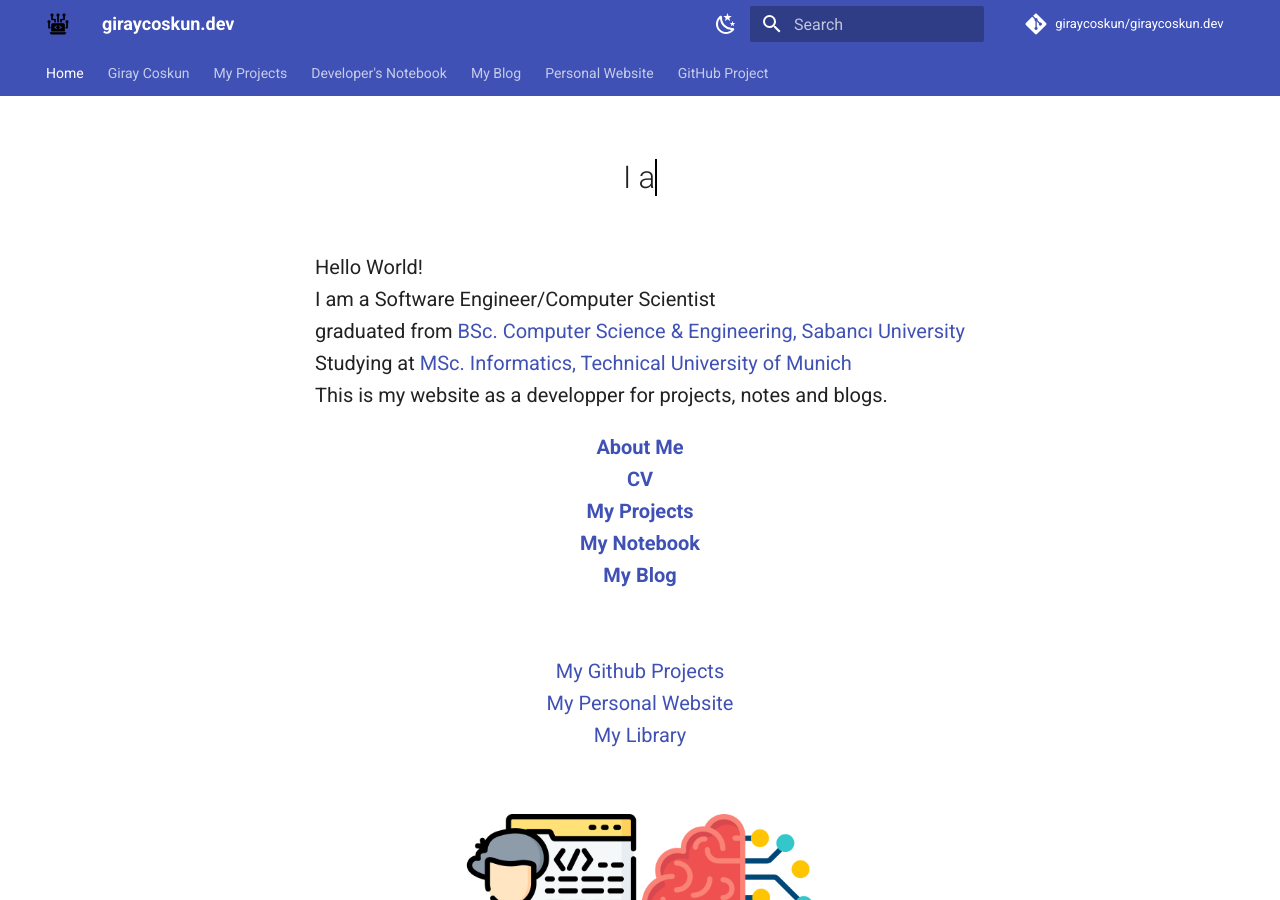
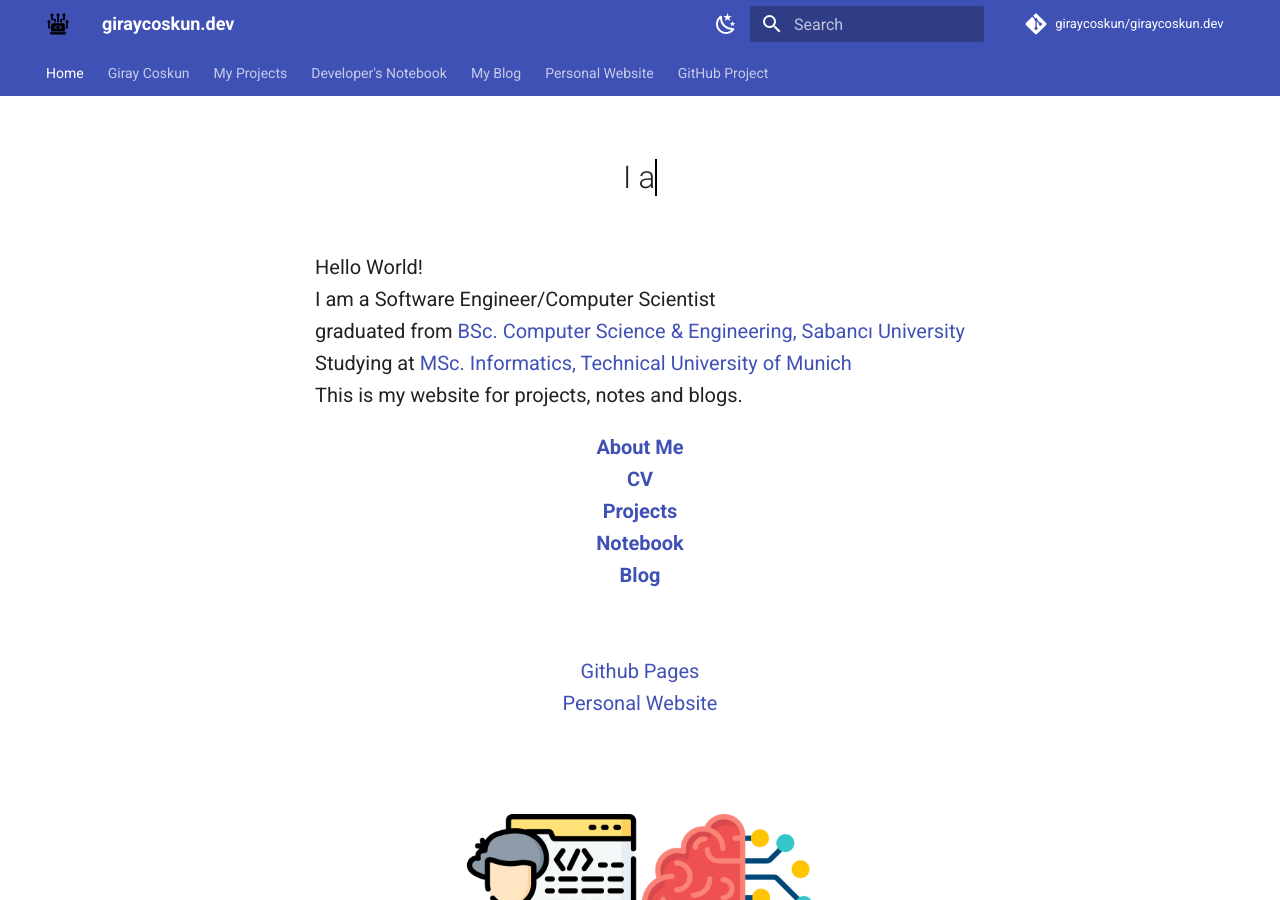
Before and after one commit to giraycoskun/giraycoskun.dev, an MkDocs documentation site: the page built from docs/index.md, in a window 1280 px wide and 900 px high. Built offline with MkDocs 1.6.1 and Material for MkDocs 9.7.7, drawn with Linux system fonts in a browser that asks for light colours; nearby versions of some CDN libraries; comment, search, counter and statistics services are not loaded.

Commit message:
Update home.html

```diff
--- a/overrides/home.html
+++ b/overrides/home.html
@@ -66,20 +66,18 @@
               Computer Science & Engineering, Sabancı University</a><br />
             Studying at <a href="https://www.tum.de/studium/studienangebot/detail/informatik-master-of-science-msc">MSc.
               Informatics, Technical University of Munich</a> <br>
-            This is my website as a developper for projects, notes and blogs.
+            This is my website for projects, notes and blogs.
           </p>
           <p style="text-align: center">
             <a href="/home"><b>About Me</b></a> <br />
             <a href="/home/cv"><b>CV</b></a> <br />
-            <a href="/projects"><b>My Projects</b></a> <br>
-            <a href="/developers-notebook"><b>My Notebook</b></a> <br>
-            <a href="/blog"><b>My Blog</b></a> <br>
+            <a href="/projects"><b>Projects</b></a> <br>
+            <a href="/developers-notebook"><b>Notebook</b></a> <br>
+            <a href="/blog"><b>Blog</b></a> <br>
             <br /><br>
-            <a href="https://giraycoskun.github.io/">My Github Projects</a> <br>
-            <a href="https://www.giraycoskun.com/">My Personal Website</a> <br>
-            <a
-              href="https://www.notion.so/giraycoskun/51797f0e94b94da7998bb659ecb5cae9?v=a5832cf5567841a7aa37ed8790b66c01&pvs=4">My
-              Library</a> <br><br>
+            <a href="https://giraycoskun.github.io/">Github Pages</a> <br>
+            <a href="https://www.giraycoskun.com/">Personal Website</a> <br>
+            <br><br>
           </p>
         </div>
         <!-- <p style="border: solid; padding: 20px; border-radius: 5px">
```
Also changed, not shown: other parts of overrides/home.html (+1 -1 lines).
